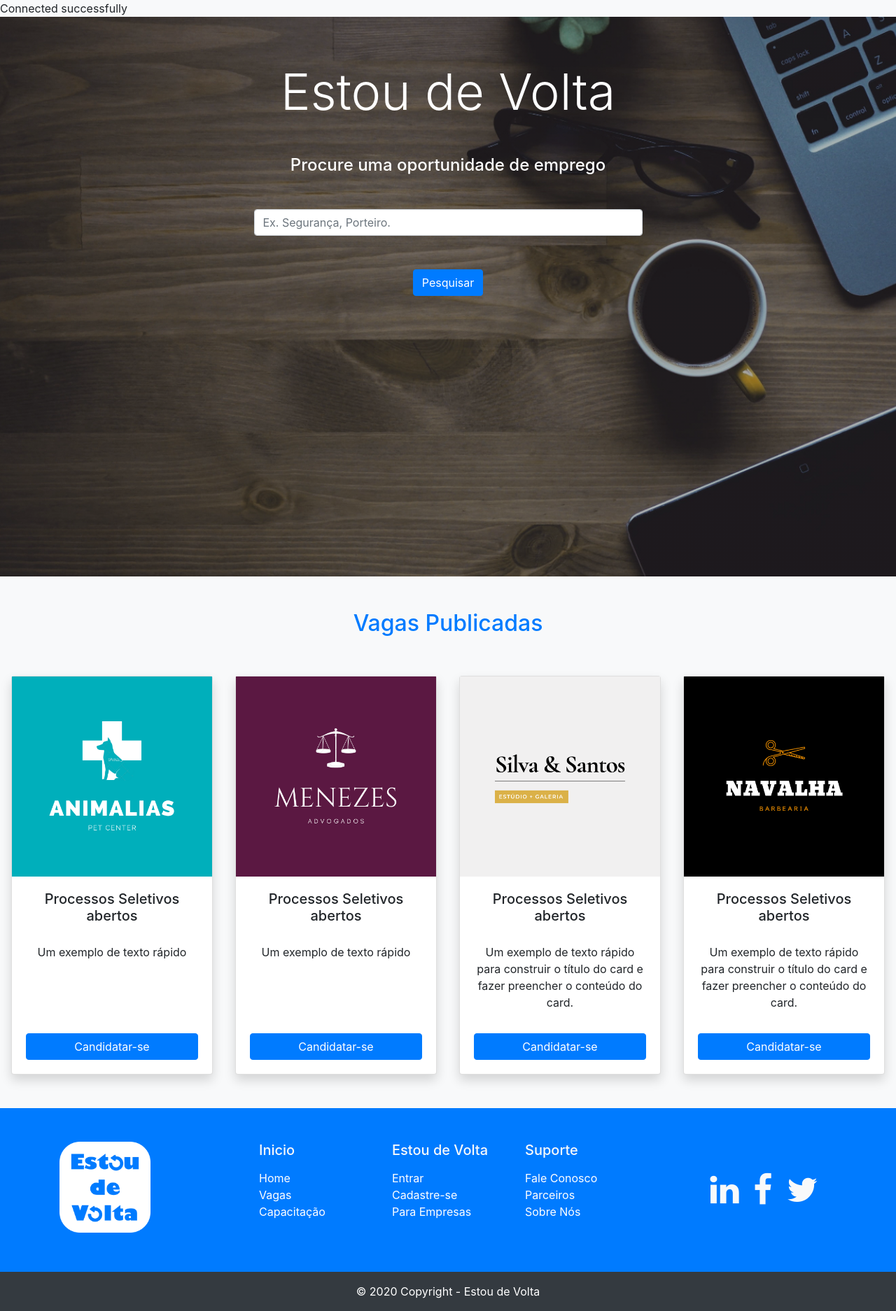
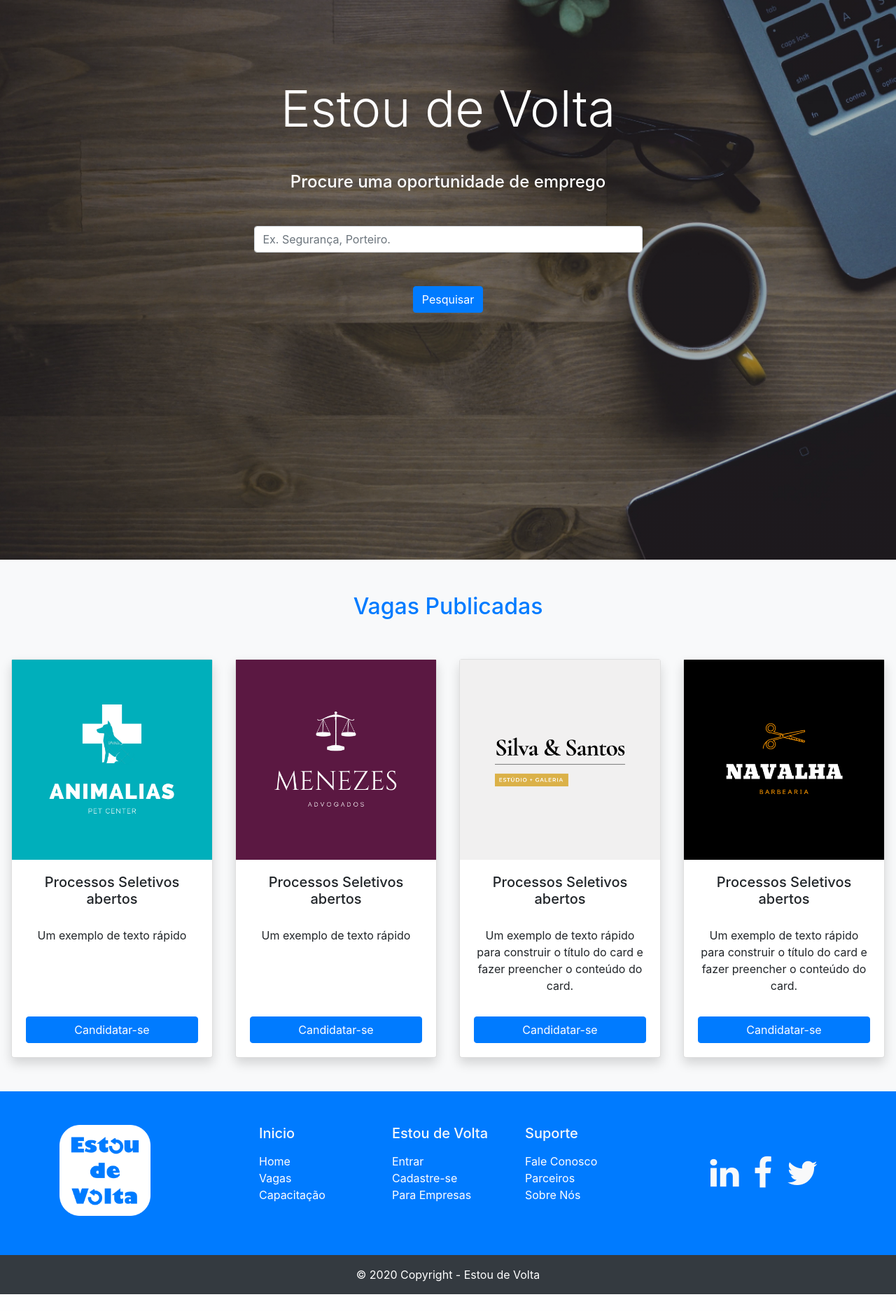
Before and after one commit to francinelio/Pagina-de-Vagas, a PHP site: page / in a window 1280 px wide. Shown: the part 80-1954 px from the top of the page at 70% size. After the commit the page ends 1930 px from the top, so only its background shows below. Run offline with PHP 8.4, Linux system fonts and the light colour scheme; some libraries are stand-ins or nearby versions.

Commit message:
Adicionando bd

```diff
--- /dev/null
+++ b/BD Vagas/Banco de Dados Vagas.sql
@@ -0,0 +1 @@
+SELECT * FROM page_vagas.vagas;
--- a/includes/conexao.php
+++ b/includes/conexao.php
@@ -12,6 +12,6 @@ $conn->query("set names utf8");
 if ($conn->connect_error) {
   die("Connection failed: " . $conn->connect_error);
 }
-echo "Connected successfully";
+//echo "Connected successfully";
 
 ?>
--- a/index.php
+++ b/index.php
@@ -3,8 +3,8 @@
 <?php require("includes/conexao.php") ?>
 
 <div class="jumbotron jumbotron-fluid text-center text-white my-0">
-    <div class="container">
-        <h1 class="display-3">Estou de Volta </h1>
+    <div class="container py-5">
+        <h1 class="display-3">Estou de Volta</h1>
         <h2 class="h4 my-5">Procure uma oportunidade de emprego</h2>
         <form class="form mx-auto">
             <input class="form-control mx-auto" type="search" placeholder="Ex. Segurança, Porteiro." aria-label="Ex. Segurança, Porteiro">
```
